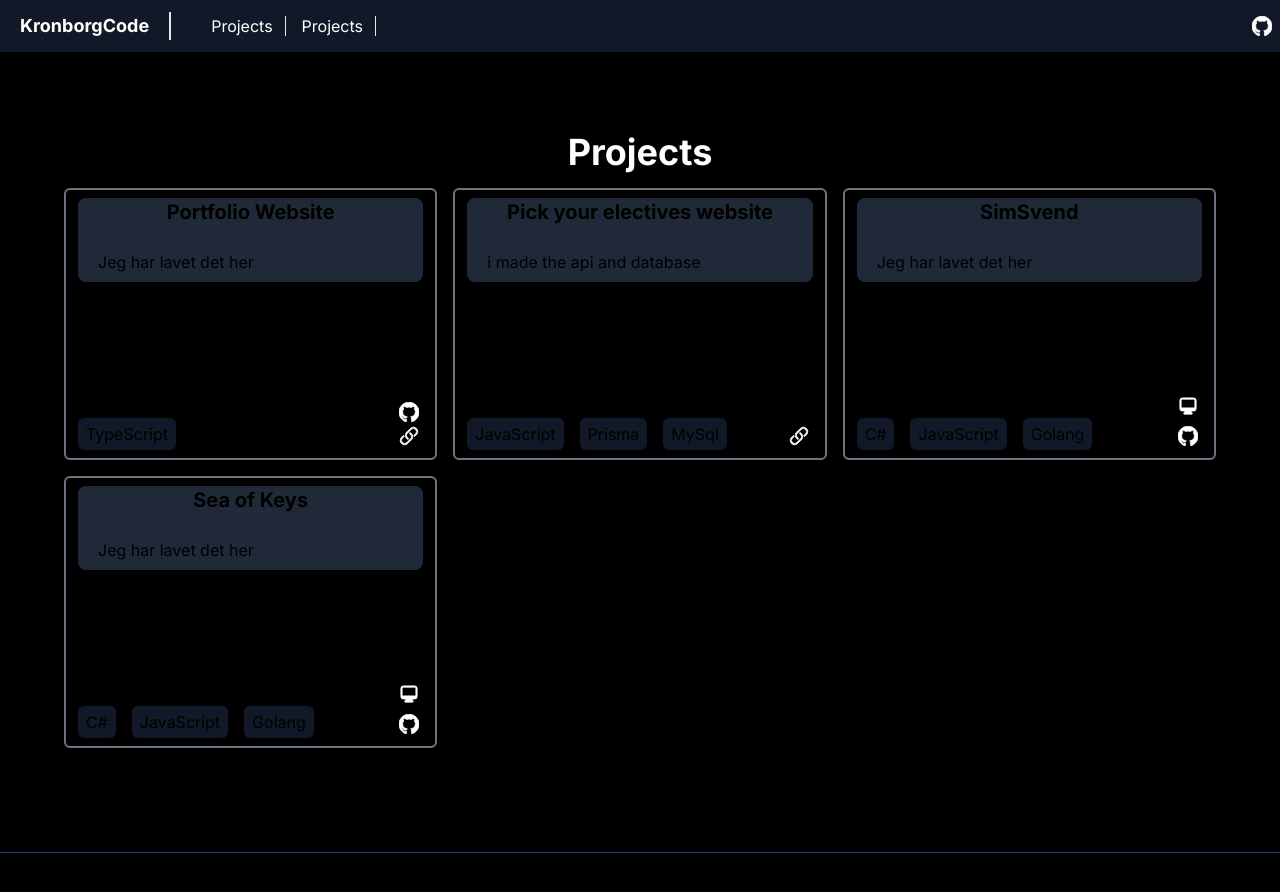
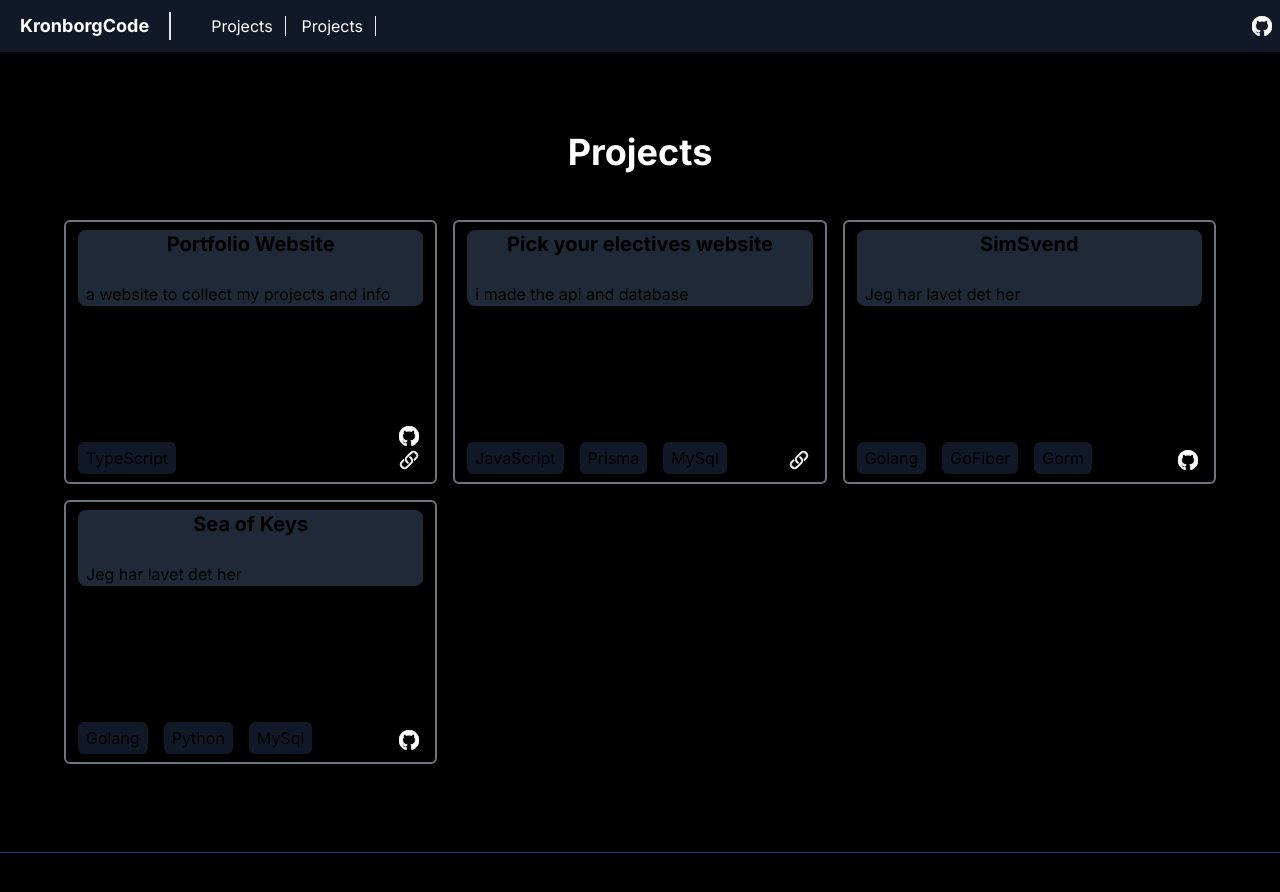
Before and after one commit to kronborg6/nextjs-portfolio, a Next.js app: page /projects in a window 1280 px wide. Shown: the top 892 px of the page. Built offline with nearby package versions, Linux system fonts and the light colour scheme.

Commit message:
removed school bare

```diff
--- a/app/projects/page.tsx
+++ b/app/projects/page.tsx
@@ -1,5 +1,3 @@
-import { randomInt } from "crypto";
-
 const tags = [
   "C#",
   "C++",
@@ -10,12 +8,15 @@ const tags = [
   "Hosting",
   "MySql",
   "Prisma",
+  "Python",
+  "Gorm",
+  "GoFiber",
 ];
 const projects = [
   {
     id: 1,
     title: "Portfolio Website",
-    dec: "Jeg har lavet det her",
+    dec: "a website to collect my projects and info",
     tags: [tags[3]],
     links: [
       "",
@@ -34,15 +35,15 @@ const projects = [
     id: 3,
     title: "SimSvend",
     dec: "Jeg har lavet det her",
-    tags: [tags[0], tags[2], tags[4]],
-    links: ["https://www.google.com", "https://www.facebook.com", ""],
+    tags: [tags[4], tags[11], tags[10]],
+    links: ["", "https://github.com/kronborg6/SimSvendApi", ""],
   },
   {
     id: 4,
     title: "Sea of Keys",
     dec: "Jeg har lavet det her",
-    tags: [tags[0], tags[2], tags[4]],
-    links: ["https://www.google.com", "https://www.facebook.com"],
+    tags: [tags[4], tags[9], tags[7]],
+    links: ["", "https://github.com/orgs/Sea-of-Keys/repositories"],
   },
   // {
   //   id: 5,
@@ -65,19 +66,17 @@ export default function Project() {
     <div className="flex flex-1 flex-col pt-12 min-h-screen">
       <div className="flex-1 gap-8 p-4 transition-[padding] sm:p-8">
         <div className="mx-auto h-full max-w-6xl">
-          <div className="mx-auto mb-4 max-w-prose">
-            <h1 className="text-4xl font-bold text-center text-white">
-              Projects
-            </h1>
+          <div className="mx-auto mb-4 max-w-prose text-center">
+            <h1 className="text-4xl font-bold text-white mb-2">Projects</h1>
+            <p>Here are some of the projects I have made.</p>
           </div>
           <div className="grid auto-rows-fr grid-cols-1 gap-2 sm:grid-cols-2 sm:gap-4 lg:grid-cols-3">
-            {/* Number 1 */}
             {projects.map((data) => (
               <div
                 key={data.id}
                 className="relative overflow-clip rounded-md border-2 border-gray-500 transition-transform ease-linear before:absolute before:left-0 before:top-0 before:-z-10 before:h-full before:w-full before:bg-card-gradient before:transition-[background-position] before:duration-300 before:ease-in-out before:content-[''] hover:border-gray-950 hover:before:bg-card-gradient-hover sm:hover:scale-[1.025]"
               >
-                <div className="z-20 flex h-full w-full flex-col gap-4 transition-[background-position] duration-300 ease-in-out">
+                <div className="z-20 flex h-full w-full flex-col transition-[background-position] duration-300 ease-in-out">
                   <div className="flex-1">
                     <div className="rounded-md bg-chip bg-opacity-70 px-3 py-2">
                       <div className="bg-gray-800 rounded-lg mb-10">
@@ -86,10 +85,10 @@ export default function Project() {
                         </span>
                         <div>
                           <br />
-                          <p className="mx-5 pb-2">{data.dec}</p>
+                          <p className="mx-2">{data.dec}</p>
                         </div>
                       </div>
-                      <div className="flex gap-1 h-32">
+                      <div className="flex gap-2 flex-wrap h-32">
                         <div className="flex w-full flex-1 flex-wrap items-end gap-4">
                           {data.tags.map((tag) => (
                             <span
```
